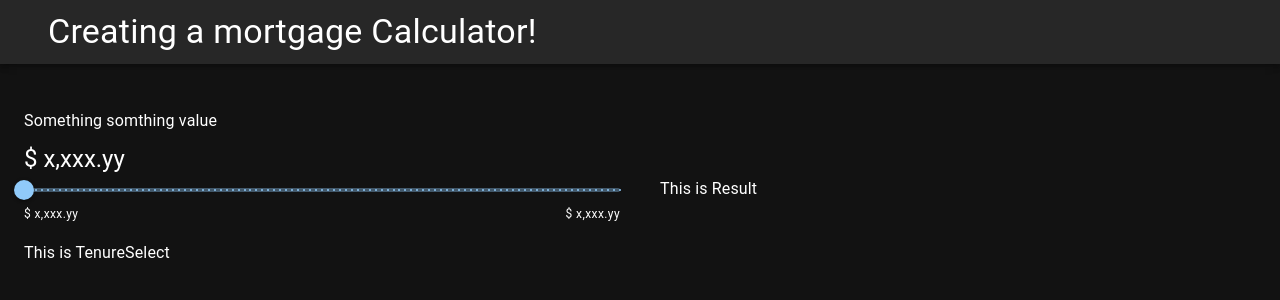
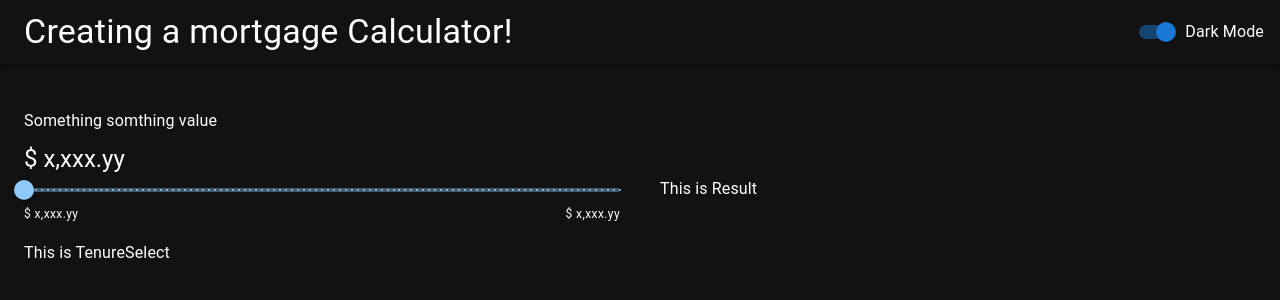
Before and after one commit to wonth93/Mortgage-Calculator, a React (Create React App) app: page / in a window 1280 px wide. Shown: the top 300 px of the page. Built offline with nearby package versions, Linux system fonts and the light colour scheme.

Commit message:
add switch for dark and light mode

```diff
--- a/src/App.js
+++ b/src/App.js
@@ -1,15 +1,27 @@
-import React from "react";
-import Navbar from "./Components/Navbar";
+import * as React from "react";
 import Result from "./Components/Result";
 import SliderSelect from "./Components/SliderSelect";
 import TenureSelect from "./Components/TenureSelect";
-import Grid from "@mui/material/Grid";
+// import  theme  from "./theme.js"
 import Container from "@mui/system/Container";
+import { Grid, ThemeProvider, CssBaseline, createTheme } from "@mui/material";
 
-function App() {
+function App(dark) {
+
+  let mode = 'dark';
+  if (dark.dark == false) {
+    mode = 'light';
+  }
+
+  const theme = createTheme({
+    palette: {
+      mode: mode,
+    },
+  });
+
   return (
     <div className="App">
-      <Navbar />
+      <ThemeProvider theme={theme}>
         <Container maxWidth="xl" sx={{marginTop:4}}>
           <Grid container spacing={5} alignItems="center">
             <Grid item xs={12} md ={6}>
@@ -21,6 +33,8 @@ function App() {
             </Grid>
           </Grid>
         </Container>
+        <CssBaseline />
+      </ThemeProvider>
     </div>
   );
 }
--- a/src/Components/Navbar.js
+++ b/src/Components/Navbar.js
@@ -1,18 +1,31 @@
-import React from "react";
-import { AppBar,Toolbar, Typography } from "@mui/material";
-import Container from "@mui/system/Container";
+import * as React from "react";
+import { AppBar,Toolbar, Typography, FormGroup, FormControlLabel, Switch, Grid } from "@mui/material";
+import App from "../App";
 
 const Navbar = () => {
+  const [dark, setDark] = React.useState(true);
+  const changeDark = (event) => {
+    setDark(event.target.checked);
+  }
   return (
-    <AppBar position="static">
-      <Container maxWidth="xl">
+    <div>
+      <AppBar position="static" color="transparent">
+        <Grid container direction="row" justifyContent="space-between" alignItems="center">
           <Toolbar>
             <Typography variant="h4">
               Creating a mortgage Calculator!
             </Typography>
           </Toolbar>
-      </Container>
+          <FormGroup>
+            <FormControlLabel
+              control={<Switch checked={dark} onChange={changeDark} />}
+              label={dark ? 'Dark Mode' : 'Light Mode'}
+            />
+          </FormGroup>
+        </Grid>
       </AppBar>
+      <App dark={dark} />
+    </div>
   );
 }
 
--- a/src/index.js
+++ b/src/index.js
@@ -1,17 +1,10 @@
 import React from 'react';
 import ReactDOM from 'react-dom/client';
-import App from './App';
-import { ThemeProvider } from '@mui/material';
-import { theme } from './theme';
-import CssBaseline from '@mui/material/CssBaseline';
-
+import Navbar from './Components/Navbar';
 
 const root = ReactDOM.createRoot(document.getElementById('root'));
 root.render(
   <React.StrictMode>
-    <ThemeProvider theme={theme}>
-      <App />
-      <CssBaseline />
-    </ThemeProvider>
+      <Navbar />
   </React.StrictMode>
 );
```
Lines whose indentation alone changed are shown as unchanged.
